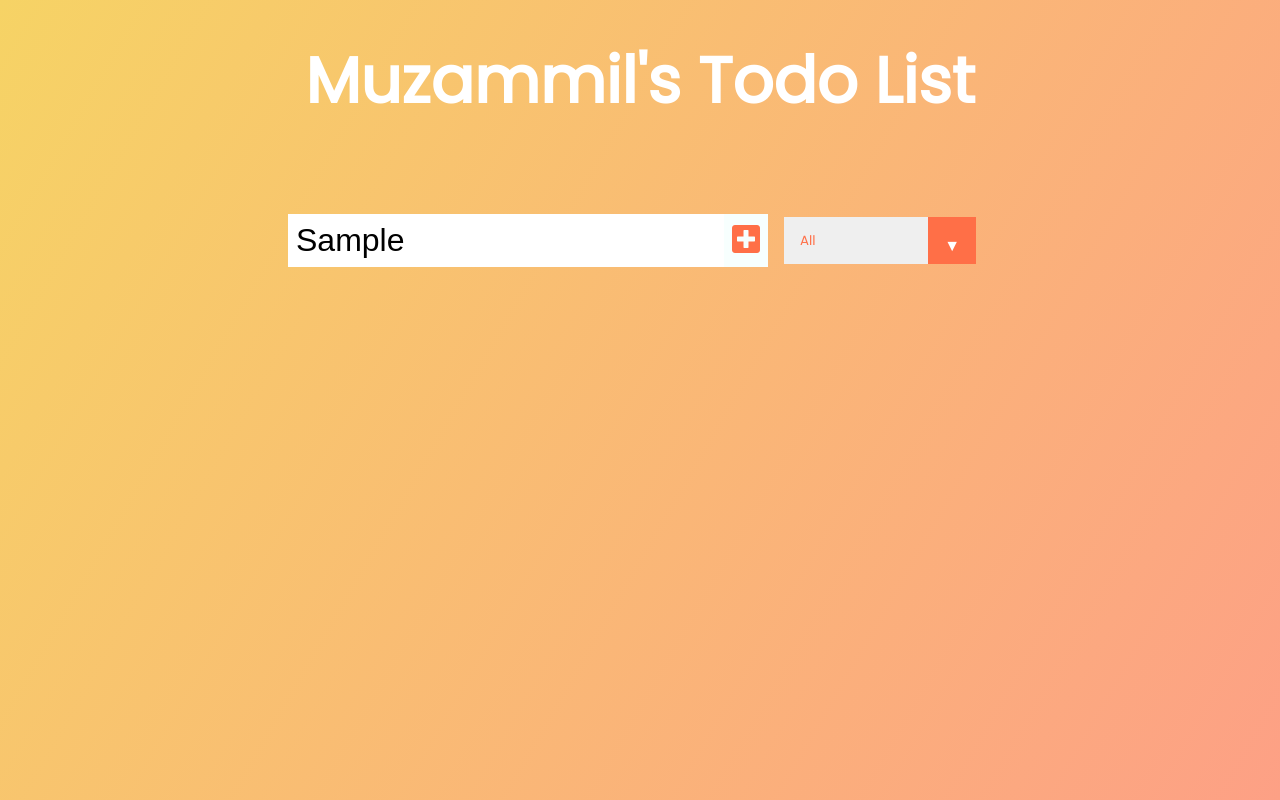
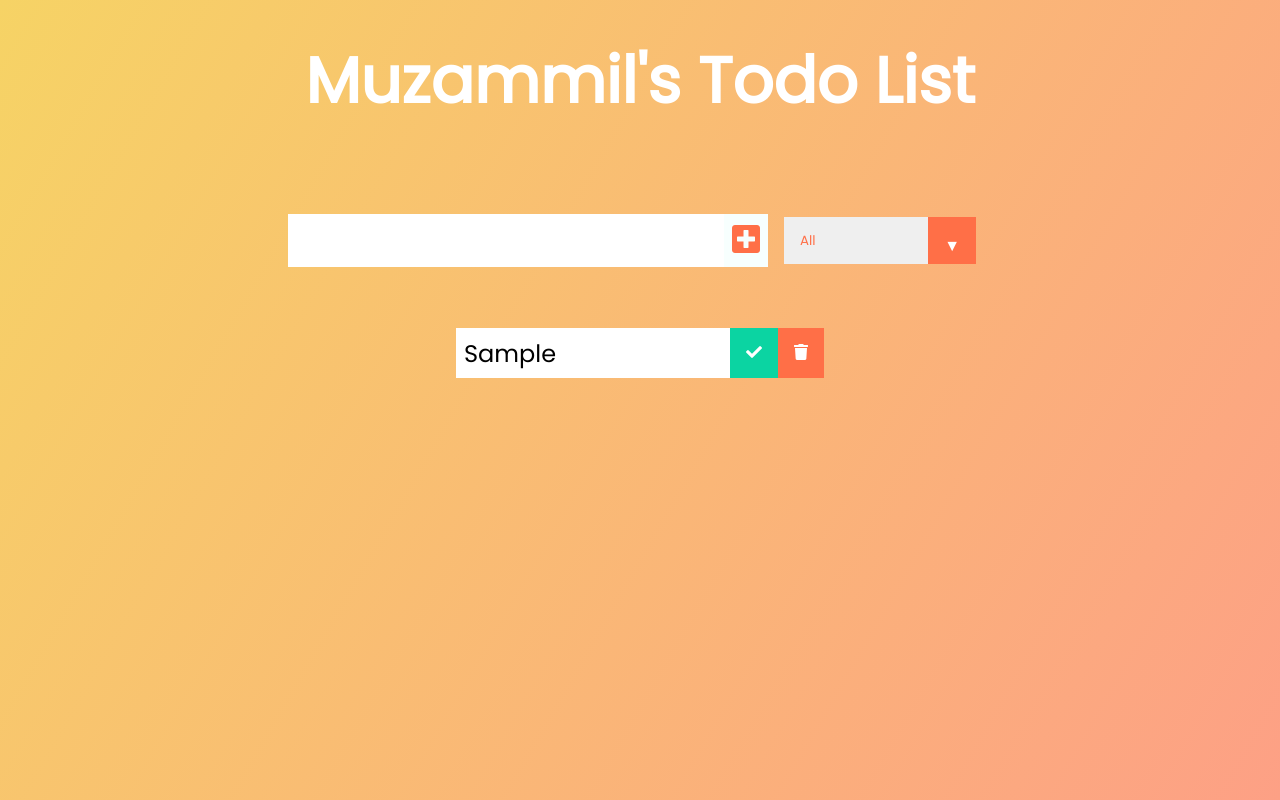
Before and after one commit to Muzammil-crypto/DayManagementApp, a React (Create React App) app: page / in a window 1280 px wide. Both pictures are taken after typing "Sample" into the empty fields and a click on the button 746 px from the left and 240 px from the top of the page. Built offline with nearby package versions, Linux system fonts and the light colour scheme.

Commit message:
todos done

```diff
--- a/src/App.js
+++ b/src/App.js
@@ -16,7 +16,7 @@
         setTodos={setTodos}
         setInputText={setInputText}
       />
-      <TodoList />
+      <TodoList todos={todos} />
     </div>
   );
 }
--- a/src/MyComponents/Form.js
+++ b/src/MyComponents/Form.js
@@ -11,11 +11,17 @@
       ...todos,
       { text: inputText, completed: false, id: Math.random() * 1000 },
     ]);
+    setInputText("");
   };
 
   return (
     <form>
-      <input onChange={inputTextHandler} type="text" className="todo-input" />
+      <input
+        value={inputText}
+        onChange={inputTextHandler}
+        type="text"
+        className="todo-input"
+      />
       <button onClick={submitTodoHandler} className="todo-button" type="submit">
         <i className="fas fa-plus-square"></i>
       </button>
--- /dev/null
+++ b/src/MyComponents/Todo.js
@@ -0,0 +1,16 @@
+import React from "react";
+const Todo = ({ text }) => {
+  return (
+    <div className="todo">
+      <li className="todo-item">{text}</li>
+      <button className="complete-btn">
+        <i className="fas fa-check"></i>
+      </button>
+      <button className="trash-btn">
+        <i className="fas fa-trash"></i>
+      </button>
+    </div>
+  );
+};
+
+export default Todo;
--- a/src/MyComponents/TodoList.js
+++ b/src/MyComponents/TodoList.js
@@ -1,9 +1,15 @@
 import React from "react";
+import Todo from "./Todo";
 
-const TodoList = () => {
+const TodoList = ({ todos }) => {
+  console.log(todos);
   return (
     <div className="todo-container">
-      <ul className="todo-list"></ul>
+      <ul className="todo-list">
+        {todos.map((todo) => (
+          <Todo text={todo.text} />
+        ))}
+      </ul>
     </div>
   );
 };
```
